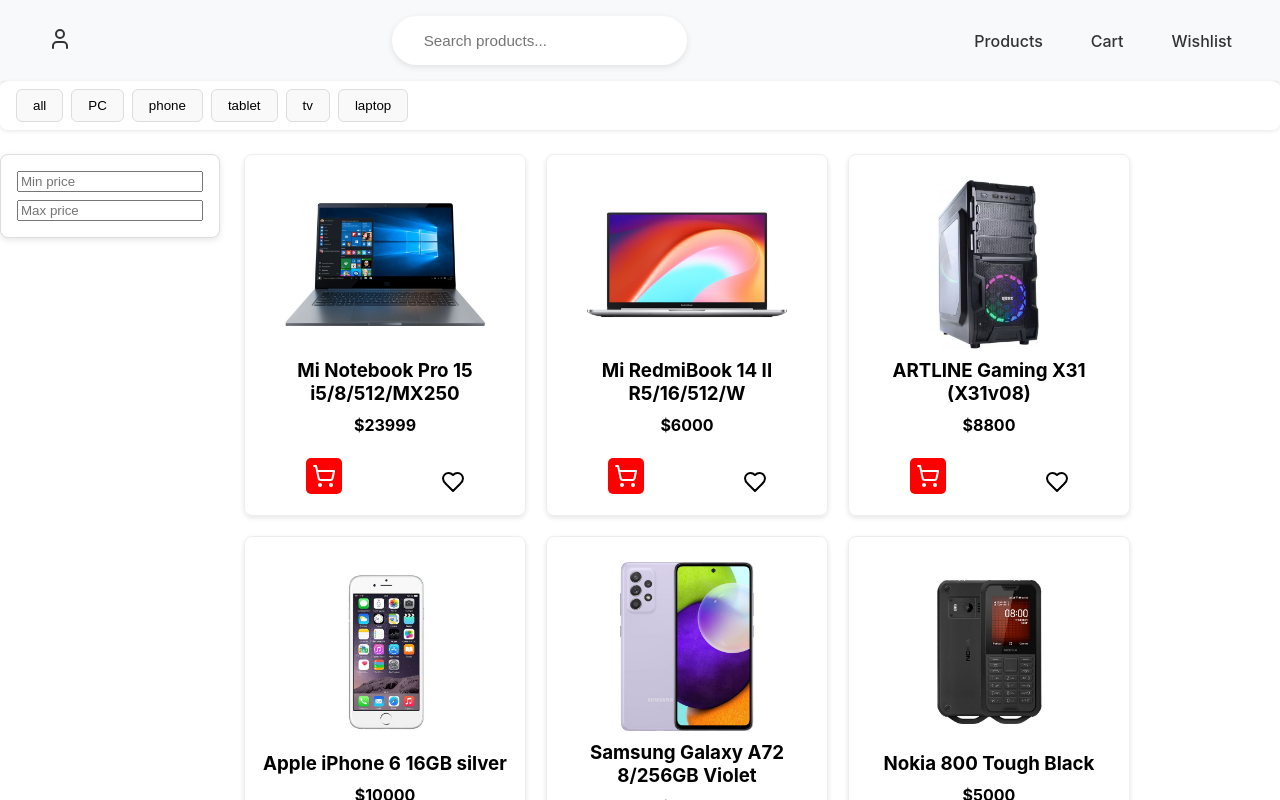
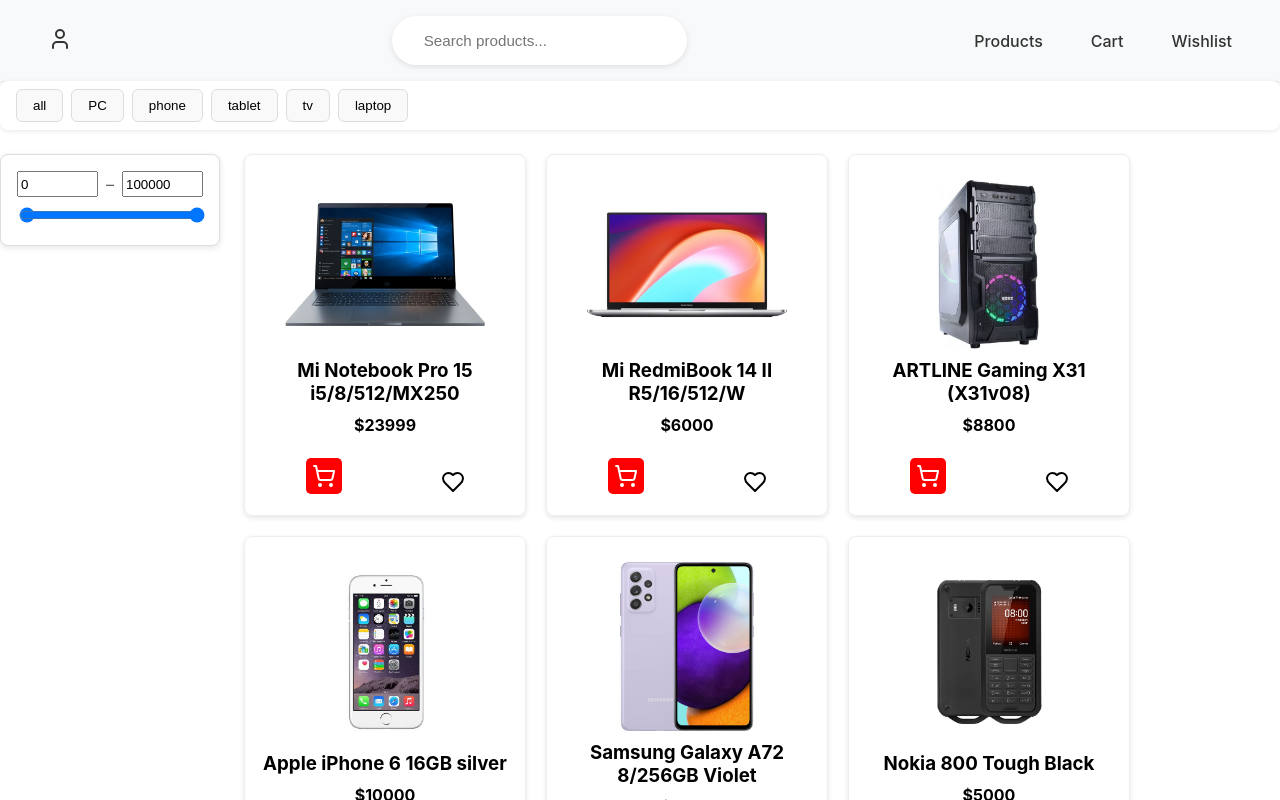
Before and after one commit to AlexanderRyb/neocommerce, a React (Create React App) app: page / in a window 1280 px wide. Shown: the top 800 px of the page. Built offline with nearby package versions, Linux system fonts and the light colour scheme; no server answers.

Commit message:
dual-thumb slider

```diff
--- a/src/Components/Products/Products.jsx
+++ b/src/Components/Products/Products.jsx
@@ -7,8 +7,9 @@
 
   const { filteredProducts } = useSearch();
   const { setSelectedCategory } = useSearch();
-  const { setMinPrice, setMaxPrice } = useSearch();
+const { minPrice, maxPrice, setMinPrice, setMaxPrice } = useSearch();
   const categories = ["all", "PC", "phone", "tablet", "tv", "laptop"];
+
 
 
   return (
@@ -25,16 +26,39 @@
 
       <div className='main-content-row'>
     <div className="price-filter">
+      <div className="price-range">
       <input
         type="number"
         placeholder="Min price"
+          value={minPrice}
         onChange={(e) => setMinPrice(Number(e.target.value))}
       />
+      <span className="dash">–</span>
       <input
         type="number"
         placeholder="Max price"
+          value={maxPrice}
+
         onChange={(e) => setMaxPrice(Number(e.target.value))}
       />
+      </div>
+      <div className="range-slider">
+    <input
+      type="range"
+      min={0}
+      max={100000}
+      value={minPrice}
+      onChange={e => setMinPrice(Math.min(+e.target.value, maxPrice))}
+    />
+    <input
+      type="range"
+      min={0}
+      max={100000}
+      value={maxPrice}
+      onChange={e => setMaxPrice(Math.max(+e.target.value, minPrice))}
+    />
+  </div>
+
     </div>
 
     <div className='products-grid'>
--- a/src/Components/Products/styles.css
+++ b/src/Components/Products/styles.css
@@ -64,3 +64,47 @@
   flex: 1;
   overflow: hidden;
 }
+.price-range {
+  display: flex;
+  align-items: center;
+  gap: 0.5rem;
+}
+
+.price-range input {
+  width: 100%;
+  height: 20px;
+  flex: 1;
+}
+
+.price-range .dash {
+  flex: 0;
+  opacity: 0.6;
+}
+
+/* Chrome, Edge, Safari */
+input[type="number"]::-webkit-inner-spin-button,
+input[type="number"]::-webkit-outer-spin-button {
+  -webkit-appearance: none;
+  margin: 0;
+}
+
+/* Firefox */
+input[type="number"] {
+  -moz-appearance: textfield;
+}
+.range-slider {
+  position: relative;
+  height: 24px;
+}
+
+.range-slider input[type="range"] {
+  position: absolute;
+  left: 0;
+  top: 0;
+  width: 100%;
+  pointer-events: none;
+}
+
+.range-slider input[type="range"]::-webkit-slider-thumb {
+  pointer-events: all;
+}
--- a/src/Context/SearchContext.js
+++ b/src/Context/SearchContext.js
@@ -8,7 +8,7 @@
   const [searchTerm, setSearchTerm] = useState("");
   const [selectedCategory, setSelectedCategory] = useState("all");
   const [minPrice, setMinPrice] = useState(0);
-  const [maxPrice, setMaxPrice] = useState(Infinity);
+  const [maxPrice, setMaxPrice] = useState(100000);
 
   const [filteredProducts, setFilteredProducts] = useState(productList);
   useEffect(() => {
@@ -40,6 +40,8 @@
         setSelectedCategory,
         setMinPrice,
         setMaxPrice,
+        minPrice,
+        maxPrice,
 
       }}
     >
```
